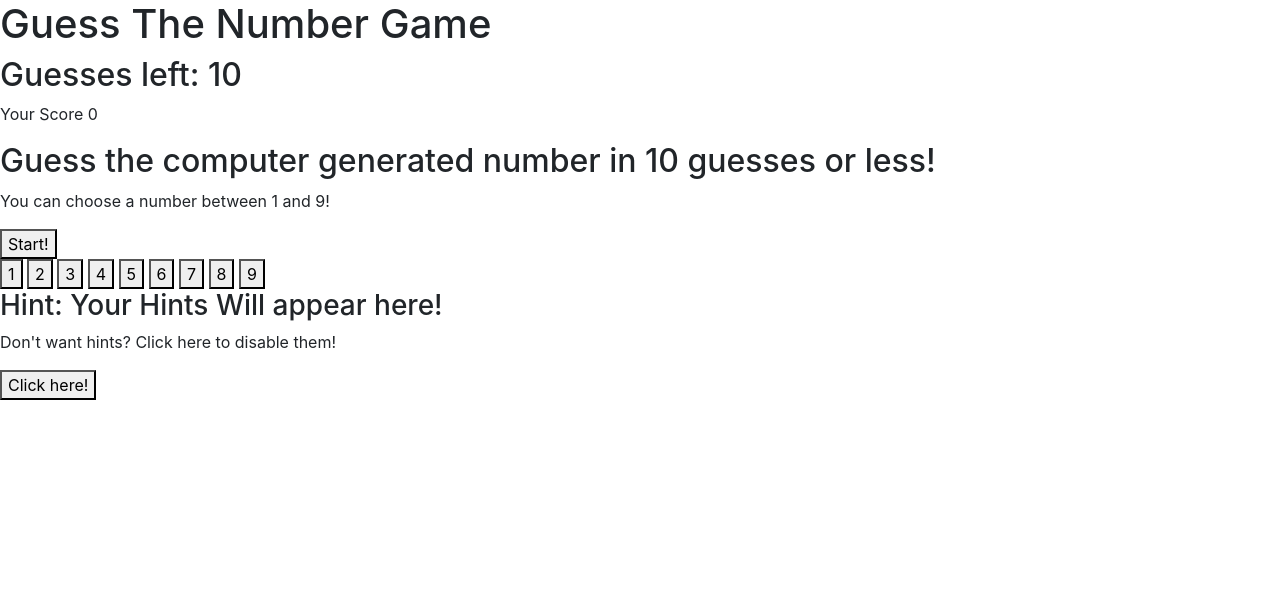
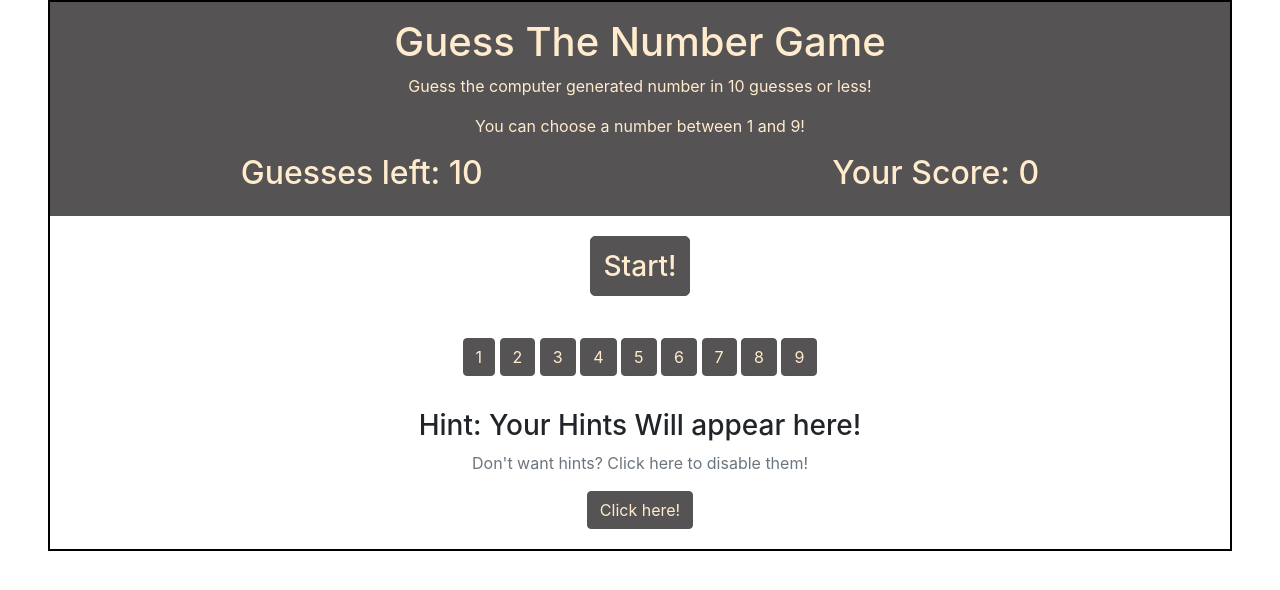
Before and after one commit to xander-webdev/guess-the-number-game, a plain HTML site: page index.html in a window 1280 px wide. Drawn offline with nearby package versions, Linux system fonts and the light colour scheme.

Commit message:
added structure and styling to the html document and started adding functions in js

```diff
--- a/css/style.css
+++ b/css/style.css
@@ -0,0 +1,54 @@
+* {
+    padding: 0;
+    margin: 0;
+    box-sizing: border-box;
+    text-align: center;
+}
+
+#entire-body {
+    border: 2px solid black;
+    margin-left:3rem;
+    margin-right:3rem;
+}
+
+.body-div {
+    margin-right: 20%;
+    margin-left: 20%;
+    padding: 20px;
+}
+
+.header {
+    padding:1rem;
+    background-color:rgb(85, 83, 83);
+    color:blanchedalmond;
+
+}
+.button-style {
+    background-color:rgb(85, 83, 83);
+    border:1px solid rgb(85, 83, 83);
+    color: blanchedalmond;
+    width: 100px;
+    height:60px;
+    border-radius: 5px;
+}
+.btn-dark{
+    background-color:rgb(85, 83, 83);
+    border:1px solid rgb(85, 83, 83);
+    color: blanchedalmond;
+}
+
+.scoreAndGuess {
+    margin-left: 5%;
+    margin-right: 5%;
+    border: 1px solid black;
+    padding: 10px;
+}
+
+.buttons-main-div {
+    margin: 5%;
+}
+
+.score-guess {
+    display: grid;
+    grid-auto-flow: column;
+}
--- a/index.html
+++ b/index.html
@@ -1,44 +1,55 @@
 <!DOCTYPE html>
 <html lang="en">
   <head>
-    <meta charset="UTF-8">
-    <meta name="viewport" content="width=device-width, initial-scale=1.0">
-    <meta http-equiv="X-UA-Compatible" content="ie=edge">
+    <meta charset="UTF-8" />
+    <meta name="viewport" content="width=device-width, initial-scale=1.0" />
+    <meta http-equiv="X-UA-Compatible" content="ie=edge" />
     <title>Guess The Number Game</title>
-    <link rel="stylesheet" href="https://stackpath.bootstrapcdn.com/bootstrap/4.5.0/css/bootstrap.min.css" integrity="sha384-9aIt2nRpC12Uk9gS9baDl411NQApFmC26EwAOH8WgZl5MYYxFfc+NcPb1dKGj7Sk" crossorigin="anonymous">
-    <link rel="stylesheet" src="css/style.css">
+    <link
+      rel="stylesheet"
+      href="https://stackpath.bootstrapcdn.com/bootstrap/4.5.0/css/bootstrap.min.css"
+      integrity="sha384-9aIt2nRpC12Uk9gS9baDl411NQApFmC26EwAOH8WgZl5MYYxFfc+NcPb1dKGj7Sk"
+      crossorigin="anonymous"
+    />
+    <link rel="stylesheet" href="css/style.css" />
+  </head>
 
-</head>
   <body>
-<div id="header">
+    <div id="entire-body">
+      <div class="header">
         <h1>Guess The Number Game</h1>
+        <p>Guess the computer generated number in 10 guesses or less!</p>
+        <p>You can choose a number between 1 and 9!</p>
+        <div class="score-guess">
           <h2>Guesses left: <span id="guesses-leftover">10</span></h2>
-<p>Your Score <span id="player-score">0</span></p>
+          <p class="h2">Your Score: <span id="player-score">0</span></p>
         </div>
-<div>
-<h2>Guess the computer generated number in 10 guesses or less!</h2>
-<p>You can choose a number between 1 and 9!</p>
-<button>Start!</button>
       </div>
-<div>
-<button>1</button>
-<button>2</button>
-<button>3</button>
-<button>4</button>
-<button>5</button>
-<button>6</button>
-<button>7</button>
-<button>8</button>
-<button>9</button>
+
+      <div class="body-div">
+        <button id="start-button" class="button-style h3">Start!</button>
+
+        <div class="buttons-main-div">
+          <button class="btn btn-dark">1</button>
+          <button class="btn btn-dark">2</button>
+          <button class="btn btn-dark">3</button>
+          <button class="btn btn-dark">4</button>
+          <button class="btn btn-dark">5</button>
+          <button class="btn btn-dark">6</button>
+          <button class="btn btn-dark">7</button>
+          <button class="btn btn-dark">8</button>
+          <button class="btn btn-dark">9</button>
         </div>
 
         <div>
           <h3>Hint: <span id="hint">Your Hints Will appear here!</span></h3>
-<p id="hint-on-off">Don't want hints? Click here to disable them!</p>
-<button>Click here!</button>
+          <p id="hint-on-off" class="text-muted">
+            Don't want hints? Click here to disable them!
+          </p>
+          <button class="btn btn-dark">Click here!</button>
         </div>
-
-
+      </div>
+    </div>
 
     <script src="js/main.js"></script>
   </body>
--- a/js/main.js
+++ b/js/main.js
@@ -0,0 +1,5 @@
+function startGame() {
+    document.getElementById("start-button").addEventListener("click", ()=>{
+        console.log("I've been clicked")
+    })
+}
```
Lines whose indentation alone changed are shown as unchanged.
